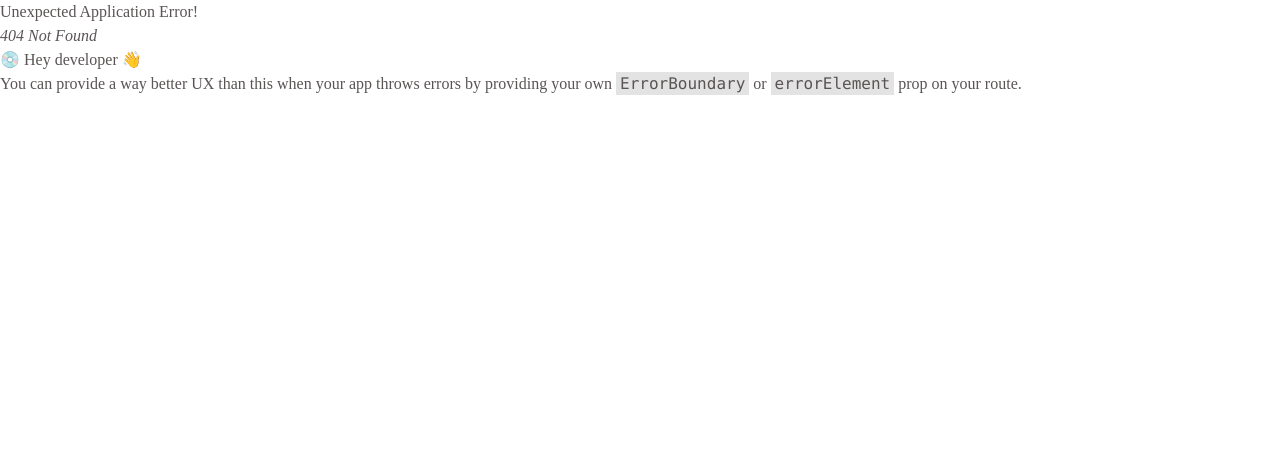
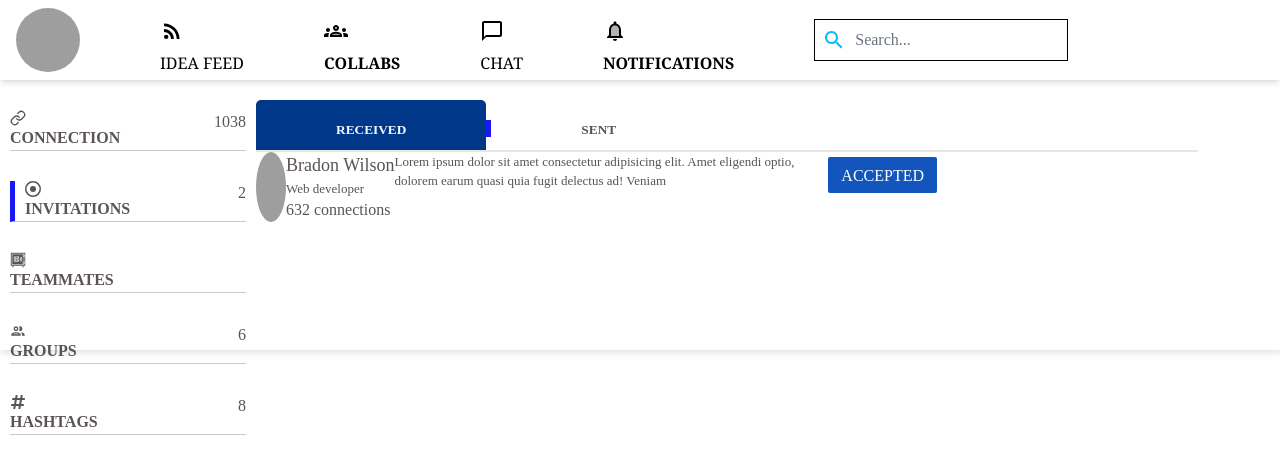
Before and after one commit to AbigailF1/Hackathon-G6, a React (Vite) app in the folder Frontend/: page /SentConnection in a window 1280 px wide. Before the commit this address had no page. Shown: the top 474 px of the page. Built offline with nearby package versions, Linux system fonts and the light colour scheme; grey boxes are pictures that could not be loaded.

Commit message:
add sentPage

```diff
--- a/Frontend/src/App.jsx
+++ b/Frontend/src/App.jsx
@@ -18,22 +18,23 @@ import Chat from './pages/Chat';
 import Collaborate from './pages/Collaborate';
 import Idea from './pages/Idea';
 import Header from './components/Header (2)';
+import SentConnection from './components/Connections/SentConnection';
 
 function App() {
   const router = createBrowserRouter(
     createRoutesFromElements(
-       <Route path='/' element={<Root />} >
+      <Route path="/" element={<Root />}>
         <Route index element={<Home />} />
-        <Route path="/Login" element = {<Login/>} />
-        <Route path="/Collaborate" element = {<Collaborate/>} />
-        <Route path="/Idea" element = {<Idea/>} />
-        <Route path="/Post" element = {<Post/>} />
-        <Route path="/Notifications" element = {<Notifications/>} />
-        <Route path="/Chat" element = {<Chat/>} />
-
+        <Route path="/Login" element={<Login />} />
+        <Route path="/Collaborate" element={<Collaborate />} />
+        <Route path="/SentConnection" element={<SentConnection />} />
+        <Route path="/Idea" element={<Idea />} />
+        <Route path="/Post" element={<Post />} />
+        <Route path="/Notifications" element={<Notifications />} />
+        <Route path="/Chat" element={<Chat />} />
       </Route>
     )
-  )
+  );
   return (
     <>
         <RouterProvider router={router}/>
--- a/Frontend/src/components/Connections/ButtonConnection.css
+++ b/Frontend/src/components/Connections/ButtonConnection.css
@@ -1,7 +1,7 @@
 .conButton {
   border-bottom: #e2dedec4 solid 2.5px;
 }
-.conButton a {
+.conButton button {
   display: inline-block;
   padding: 10px 80px;
   background-color: white;
--- a/Frontend/src/components/Connections/ButtonConnection.jsx
+++ b/Frontend/src/components/Connections/ButtonConnection.jsx
@@ -1,15 +1,18 @@
-import React from 'react'
-import './ButtonConnection.css'
+import React from "react";
+import { NavLink } from "react-router-dom";
+import "./ButtonConnection.css";
 
-function ButtonConnection() {
+function ButtonConnection({ setActive, Active }) {
   return (
     <div className="conButton">
-      <a href="#received" id="active">
-        RECEIVED
-      </a>
-      <a href="#sent" id='sent'>SENT</a>
+      <NavLink to="/Collaborate">
+        <button id="active">RECEIVED</button>
+      </NavLink>
+      <NavLink to="/SentConnection">
+        <button id="sent">SENT</button>
+      </NavLink>
     </div>
   );
 }
 
-export default ButtonConnection
+export default ButtonConnection;
--- a/Frontend/src/components/Connections/Connections.jsx
+++ b/Frontend/src/components/Connections/Connections.jsx
@@ -2,11 +2,12 @@ import React from "react";
 import ButtonConnection from "./ButtonConnection";
 import NewConnection from "./NewConnection";
 import RecentConnection from "./RecentConnection";
+import SentConnection from "./SentConnection";
 
-function Connections() {
+function Connections({ setActive, Active }) {
   return (
     <div className="connectionContainer">
-      <ButtonConnection/>
+      <ButtonConnection setActive={setActive} Active={Active}/>
       <NewConnection />
       <RecentConnection />
     </div>
--- /dev/null
+++ b/Frontend/src/components/Connections/SentConnection.css
@@ -0,0 +1,9 @@
+.sentConnection {
+  padding-top: 100px;
+  box-shadow: 1px 2px 7px 1px rgb(229, 228, 228);
+}
+.connection,
+.profile,
+.sentConnection {
+  display: flex;
+}
--- /dev/null
+++ b/Frontend/src/components/Connections/SentConnection.jsx
@@ -0,0 +1,37 @@
+import React from "react";
+import SideBar from "../SideBar/SideBar";
+import ButtonConnection from "./ButtonConnection";
+import "./SentConnection.css";
+
+function SentConnection() {
+  return (
+    <div className="sentConnection">
+      <SideBar/>
+      <div>
+      <ButtonConnection/>
+      <div className="connection">
+        <div className="profile">
+          <img
+            src="https://img.freepik.com/premium-vector/young-smiling-man-avatar-man-with-brown-beard-mustache-hair-wearing-yellow-sweater-sweatshirt-3d-vector-people-character-illustration-cartoon-minimal-style_365941-860.jpg"
+            alt=""
+          />
+          <div className="about">
+            <p className="name">Bradon Wilson</p>
+            <p className="skill">Web developer</p>
+            <p className="NumOfConnection">632 connections</p>
+          </div>
+        </div>
+        <p className="connectionMessage">
+          Lorem ipsum dolor sit amet consectetur adipisicing elit. Amet eligendi
+          optio, dolorem earum quasi quia fugit delectus ad! Veniam
+        </p>
+        <div className="reqBtn">
+          <p className="acceptBtn">ACCEPTED</p>
+        </div>
+      </div>
+      </div>
+    </div>
+  );
+}
+
+export default SentConnection;
--- a/Frontend/src/pages/Collaborate.jsx
+++ b/Frontend/src/pages/Collaborate.jsx
@@ -1,13 +1,15 @@
 import React from "react";
+import { useState } from "react";
 import Connections from "../components/Connections/Connections";
 import SideBar from "../components/SideBar/SideBar";
 import "./Collaboration.css";
 
 function Collaborate() {
+  const [active, setActive] = useState("active");
   return (
     <div className="container">
       <SideBar />
-      <Connections />
+      <Connections active={active} setActive={setActive} />
     </div>
   );
 }
```
